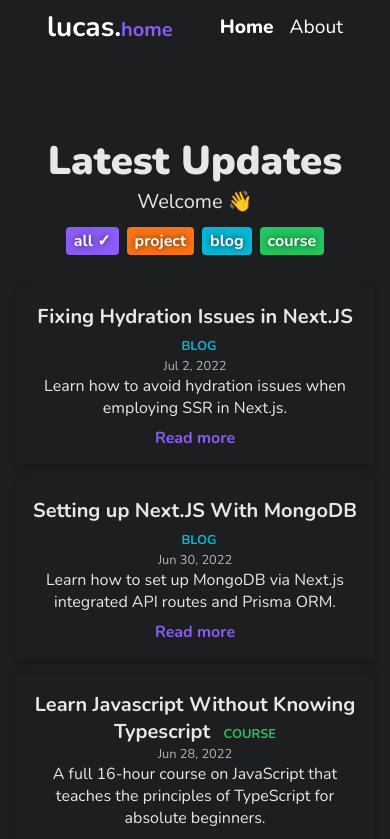
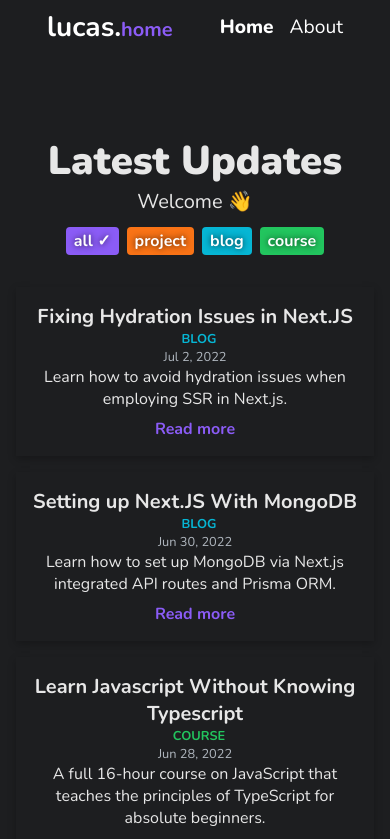
Before and after one commit to lpatronr/personal-website, a Next.js app: page / in a window 390 px wide. Shown: the top 839 px of the page. Built offline with nearby package versions, Linux system fonts and the light colour scheme.

Commit message:
Add mobile styles

```diff
--- a/common/components/post-row/PostRow.tsx
+++ b/common/components/post-row/PostRow.tsx
@@ -31,7 +31,7 @@ export function PostRow({ post }: { post: Post }): JSX.Element {
   return (
     <Link href={post.type !== 'blog' ? post.content.trim() : `/post/${post.id}`}>
       <a className={styles.a}>
-        <h6>
+        <h6 className={styles.title}>
           {post.title}{' '}
           <span className={[styles.tag, color].join(' ')}>{post.type.toUpperCase()}</span>
         </h6>
--- a/common/components/post-row/styles.module.scss
+++ b/common/components/post-row/styles.module.scss
@@ -3,9 +3,14 @@
   transition: all 250ms ease-in-out;
   box-shadow: rgba(0, 0, 0, 0.24) 0px 3px 8px;
   cursor: pointer;
+  text-align: center;
 
   h6 {
     font-weight: bold;
+  }
+
+  @media (min-width: 768px) {
+    text-align: start;
   }
 
   @media (min-width: 1024px) {
@@ -20,6 +25,16 @@
 
 .a:active {
   transform: scale(0.9);
+}
+
+.title {
+  display: flex;
+  align-items: center;
+  flex-direction: column;
+
+  @media (min-width: 768px) {
+    flex-direction: row;
+  }
 }
 
 .tag {
```
